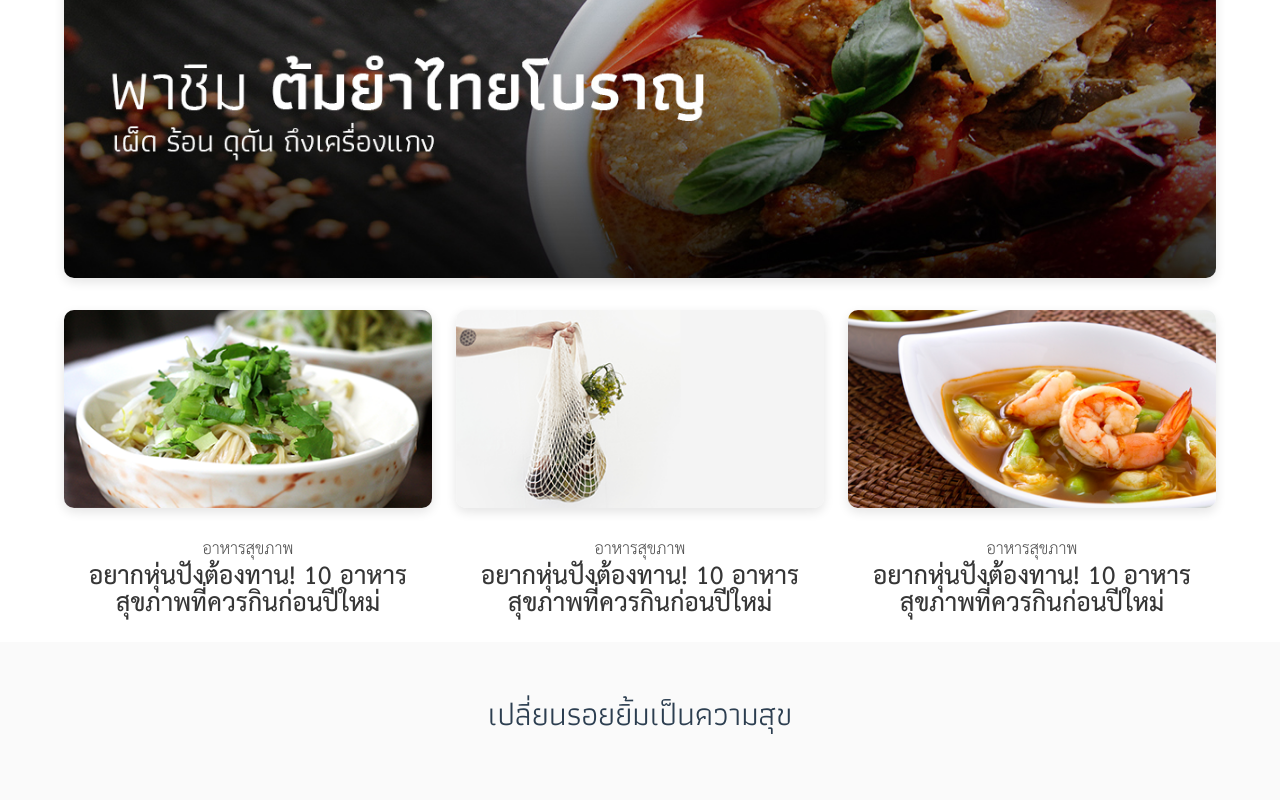
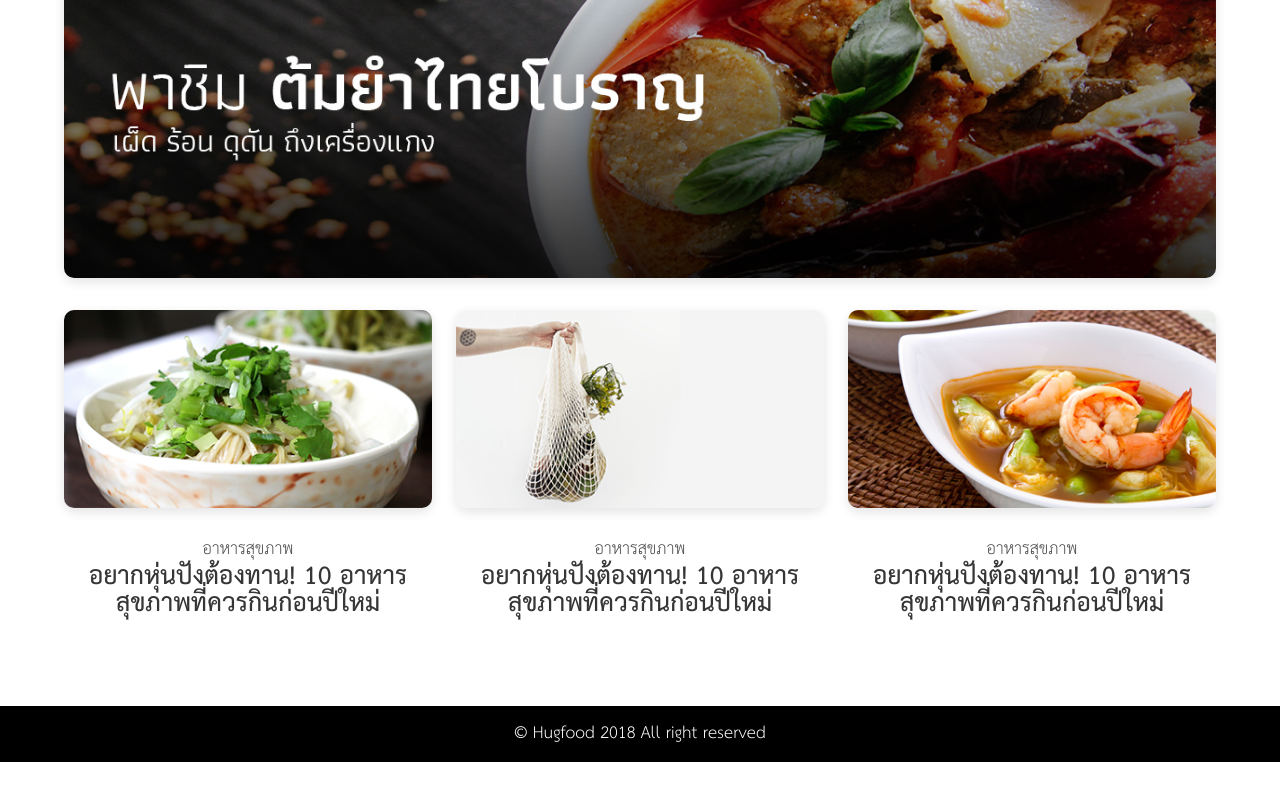
Before and after one commit to EarthComOSKN/ywc16-hug-food, a Vue app: page / in a window 1280 px wide. Shown: the part 1660-2460 px from the top of the page. After the commit the page ends 2422 px from the top, so only its background shows below. Built offline with nearby package versions, Linux system fonts and the light colour scheme.

Commit message:
update footer

```diff
--- a/src/App.vue
+++ b/src/App.vue
@@ -7,10 +7,10 @@
       <router-link to="/about">About</router-link>
     </div> -->
     <router-view/>
-    <footer class="footer">
-  <div class="content has-text-centered head-title">
+    <footer class="footer" style="background-color: black; color: white; padding: 1rem 0; margin-top: 4rem;">
+  <div class="content has-text-centered" >
     <p>
-      เปลี่ยนรอยยิ้มเป็นความสุข
+      &copy; Hugfood 2018 All right reserved
     </p>
   </div>
 </footer>
```
